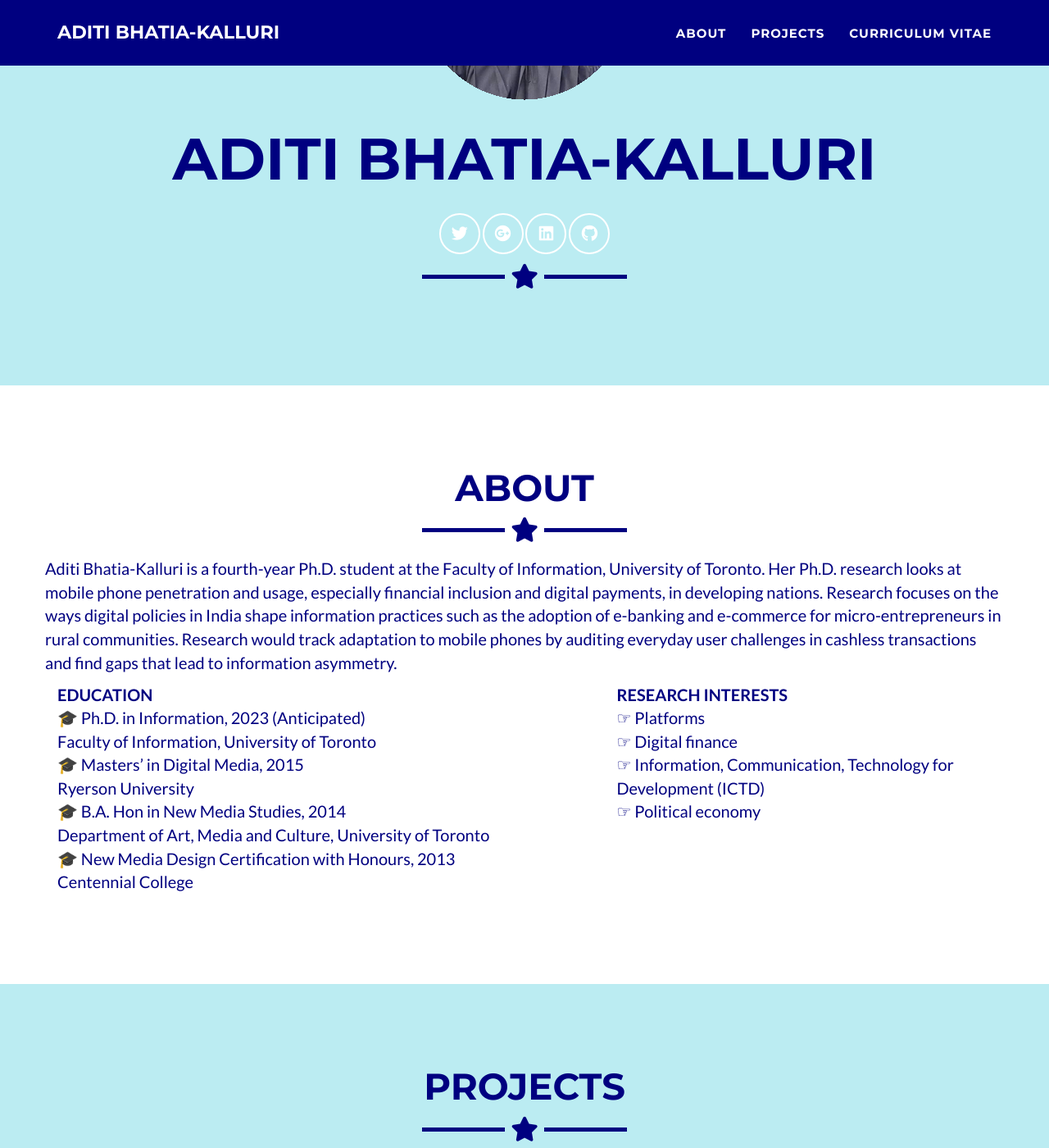
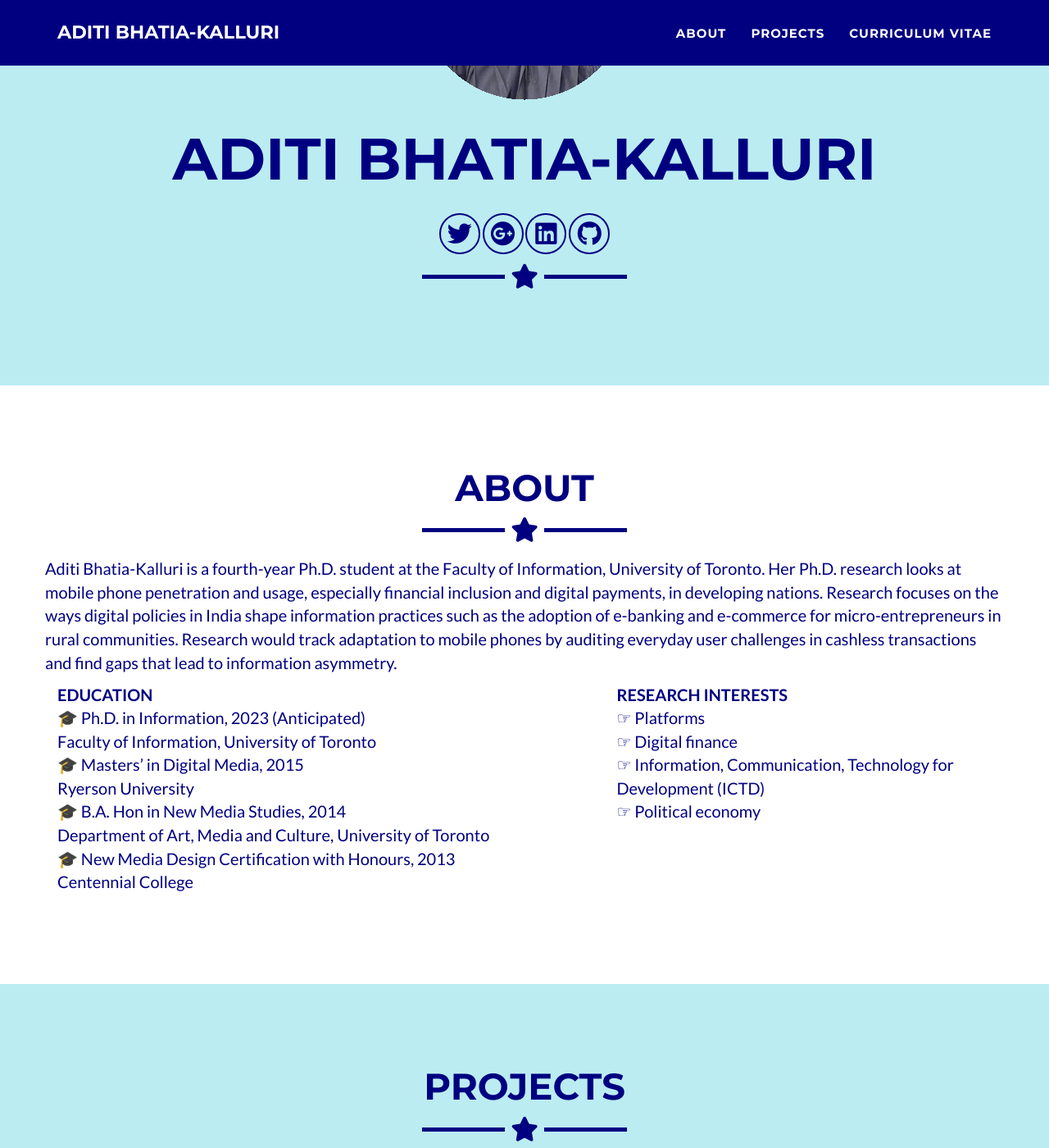
Before and after one commit to aditibhatia/aditibhatia.github.io, a Jekyll site: the page built from _posts/2014-07-18-project-1.markdown, in a window 1280 px wide and 1400 px high, scrolled down 333 px. Shown: the whole window at 82% size. Built offline with Jekyll 4.4.1, drawn with Linux system fonts in a browser that asks for light colours.

Commit message:
color changes

```diff
--- a/_includes/css/main.css
+++ b/_includes/css/main.css
@@ -297,7 +297,7 @@ section.success {
     border: solid 2px #BBECF2;
     color:#fff;
     /*color: {{ site.color.primary }};*/
-    background: #000080;
+    background: #fff;
 }
 
 .floating-label-form-group {
@@ -382,11 +382,11 @@ footer .footer-below {
     display: inline-block;
     width: 50px;
     height: 50px;
-    border: 2px solid #fff;
+    border: 2px solid #000080;
     color:#fff;
     border-radius: 100%;
     text-align: center;
-    font-size: 20px;
+    font-size: 30px;
     line-height: 45px;
 }
 
--- a/_includes/header.html
+++ b/_includes/header.html
@@ -6,13 +6,13 @@
         <img class="img-responsive" src="img/profile.png" alt="profile-pic" />
         <div class="intro-text">
           <span class="name">{{ site.title }}</span>
-            <a href="http://twitter.com/aditibhatia29" class="btn-social btn-outline"><i
-                class="fa-brands fa-fw fa-twitter"></i></a>
-            <a href="https://scholar.google.com/citations?user=AgTnd9EAAAAJ&hl=en" class="btn-social btn-outline"><i
+            <a href="http://twitter.com/aditibhatia29" style="color:#000080" class="btn-social btn-outline"><i
+              class="fa-brands fa-fw fa-twitter"></i></a>
+            <a href="https://scholar.google.com/citations?user=AgTnd9EAAAAJ&hl=en" style="color:#000080" class="btn-social btn-outline"><i
                 class="fa-brands fa-fw fa-google-plus"></i></a>
-            <a href="https://www.linkedin.com/in/aditibhatia/" class="btn-social btn-outline"><i
+            <a href="https://www.linkedin.com/in/aditibhatia/" style="color:#000080" class="btn-social btn-outline"><i
                 class="fa-brands fa-fw fa-linkedin"></i></a>
-            <a href="http://github.com/aditibhatia" class="btn-social btn-outline"><i
+            <a href="http://github.com/aditibhatia" style="color:#000080" class="btn-social btn-outline"><i
                 class="fa-brands fa-fw fa-github"></i></a>
           <hr class="star-light" />
           <span class="skills">{{ site.skills }}</span>
```
